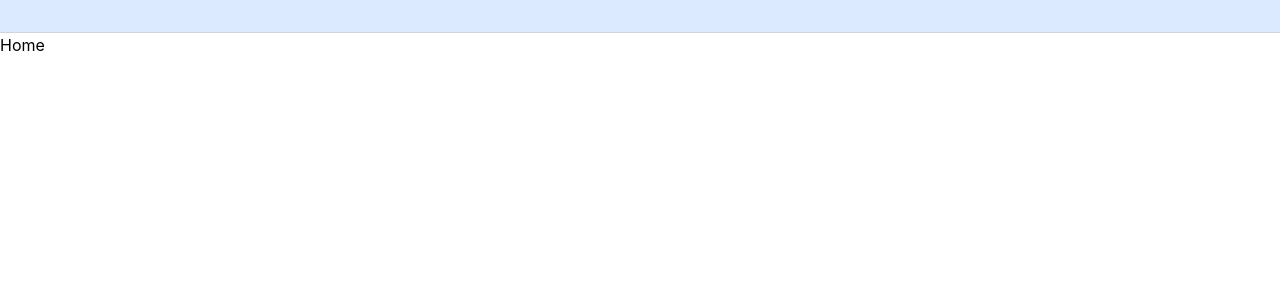
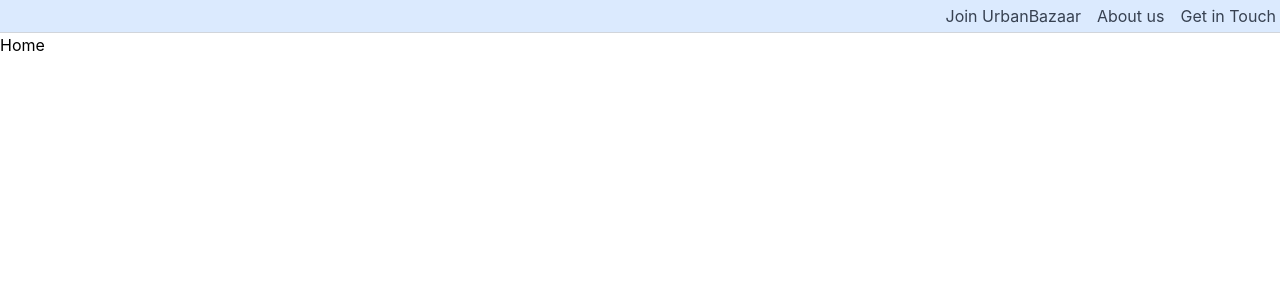
Before and after one commit to SylviaT01/UrbanBazaar, a React (Create React App) app in the folder frontend-urban-bazaar/: page / in a window 1280 px wide. Shown: the top 300 px of the page. Built offline with nearby package versions, Linux system fonts and the light colour scheme.

Commit message:
Update `NavItems` component to display links for "Join UrbanBazaar," "About us," and "Get in Touch" on the upper right side of the navbar.Adjust flex container to use `justify-end` for right alignment of links.

```diff
--- a/frontend-urban-bazaar/src/components/navItems.jsx
+++ b/frontend-urban-bazaar/src/components/navItems.jsx
@@ -4,8 +4,19 @@ import { Link } from 'react-router-dom';
 export default function NavItems() {
   return (
     <nav className="bg-blue-100 border-b border-gray-300">
-      <div className="container mx-auto px-4 sm:px-6 lg:px-8">
-        <div className="flex justify-between h-8">
+      <div className="container mx-auto px-4 sm:px-6 lg:px-1">
+        <div className="flex h-8 items-center justify-end">
+          <div className="flex space-x-4">
+            <Link to="/join" className="text-gray-700 hover:text-blue-700">
+              Join UrbanBazaar
+            </Link>
+            <Link to="/about" className="text-gray-700 hover:text-blue-700">
+              About us
+            </Link>
+            <Link to="/contact" className="text-gray-700 hover:text-blue-700">
+              Get in Touch
+            </Link>
+          </div>
         </div>
       </div>
     </nav>
```
